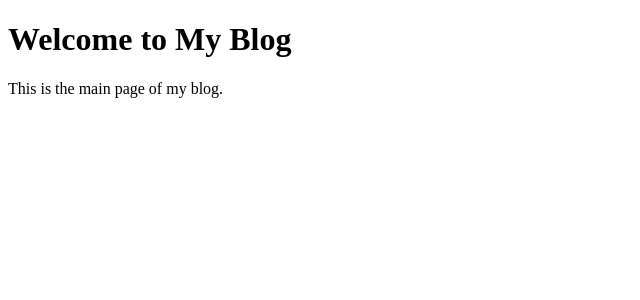
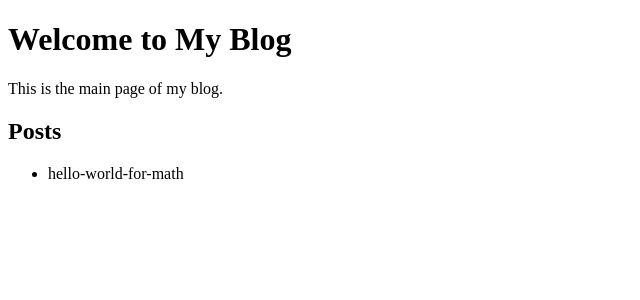
Before and after one commit to EricStimpsonWSU/ericstimpsonwsu.github.io, a Jekyll site: the page built from index.md, in a window 1280 px wide. Shown: the top 300 px of the page, without its empty margins (0-640 px from the left). Built offline with Jekyll 4.4.1, drawn with Linux system fonts in a browser that asks for light colours.

Commit message:
Update index.md

```diff
--- a/index.md
+++ b/index.md
@@ -6,3 +6,9 @@ title: My Blog
 # Welcome to My Blog
 
 This is the main page of my blog.
+
+## Posts
+
+{% for post in site.posts %}
+- {{ post.title }}
+{% endfor %}
```
